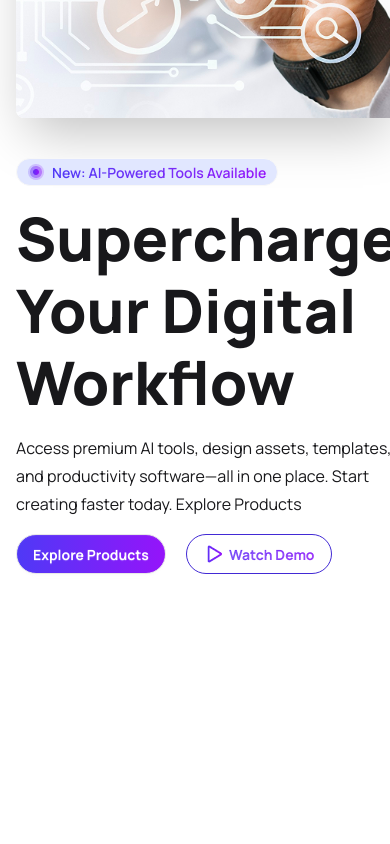
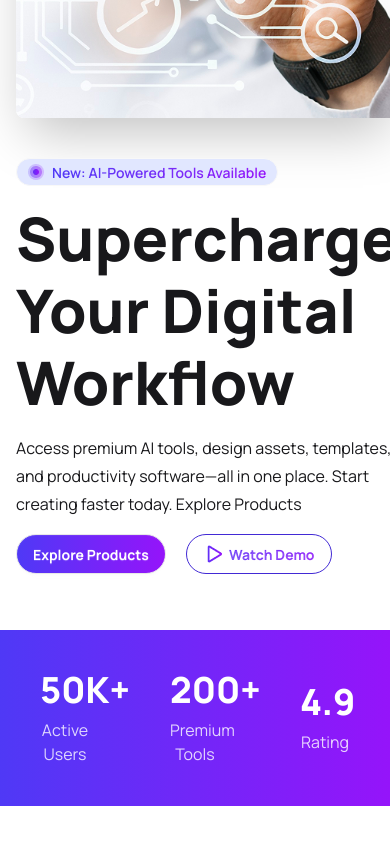
Before and after one commit to apurbochaki-lab/digital-tools-hub, a React (Vite) app: page / in a window 390 px wide. Shown: the part 435-1279 px from the top of the page. Before the commit the page ends 1025 px from the top, so only its background shows below. Built offline with nearby package versions, Linux system fonts and the light colour scheme.

Commit message:
InfoStrip section completed with responsive

```diff
--- a/src/App.jsx
+++ b/src/App.jsx
@@ -1,6 +1,7 @@
 import './App.css'
 import Banner from './Components/Header/Banner'
 import NavBar from './Components/Header/NavBar'
+import InfoStrip from './Components/Main/InfoStrip'
 
 function App() {
 
@@ -8,6 +9,7 @@ function App() {
     <>
       <NavBar></NavBar>
       <Banner></Banner>
+      <InfoStrip></InfoStrip>
 
     </>
   )
--- /dev/null
+++ b/src/Components/Main/InfoStrip.jsx
@@ -0,0 +1,24 @@
+const InfoStrip = () => {
+    return (
+        <section className='primary-bg'>
+            <div className='my-10 container mx-auto'>
+                <div className='grid grid-cols-3 justify-center items-center gap-20 p-10 text-white text-center'>
+                    <div className='space-y-2 md:border-r border-r-white/70'>
+                        <h2 className='text-4xl font-extrabold'>50K+</h2>
+                        <p className='text-[#FFFFFF]/80'>Active Users</p>
+                    </div>
+                    <div className='space-y-2 md:border-r border-r-white/70'>
+                        <h2 className='text-4xl font-extrabold'>200+</h2>
+                        <p className='text-[#FFFFFF]/80'>Premium Tools</p>
+                    </div>
+                    <div className='space-y-2'>
+                        <h2 className='text-4xl font-extrabold'>4.9</h2>
+                        <p className='text-[#FFFFFF]/80'>Rating</p>
+                    </div>
+                </div>
+            </div>
+        </section>
+    );
+};
+
+export default InfoStrip;
```
